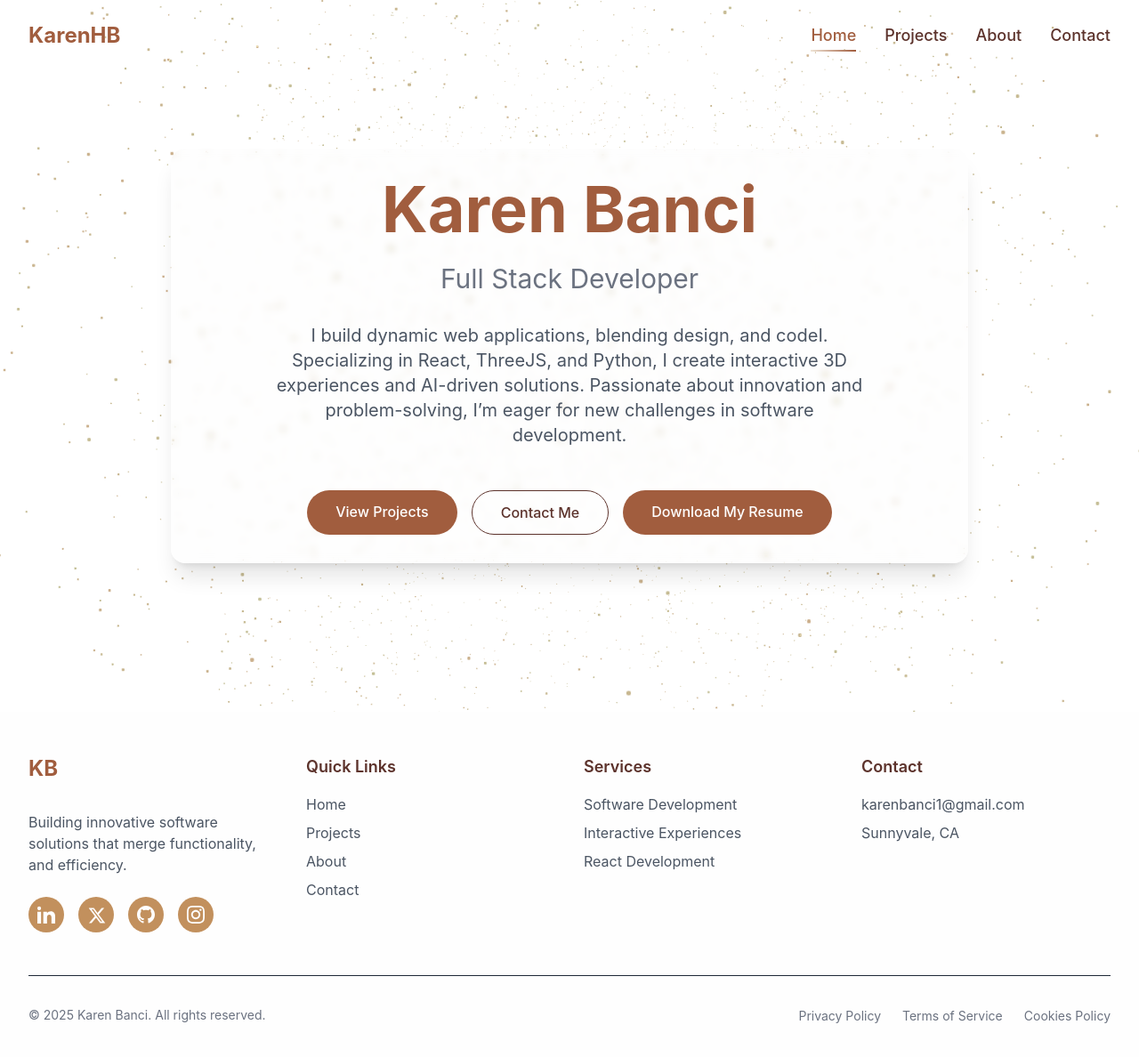
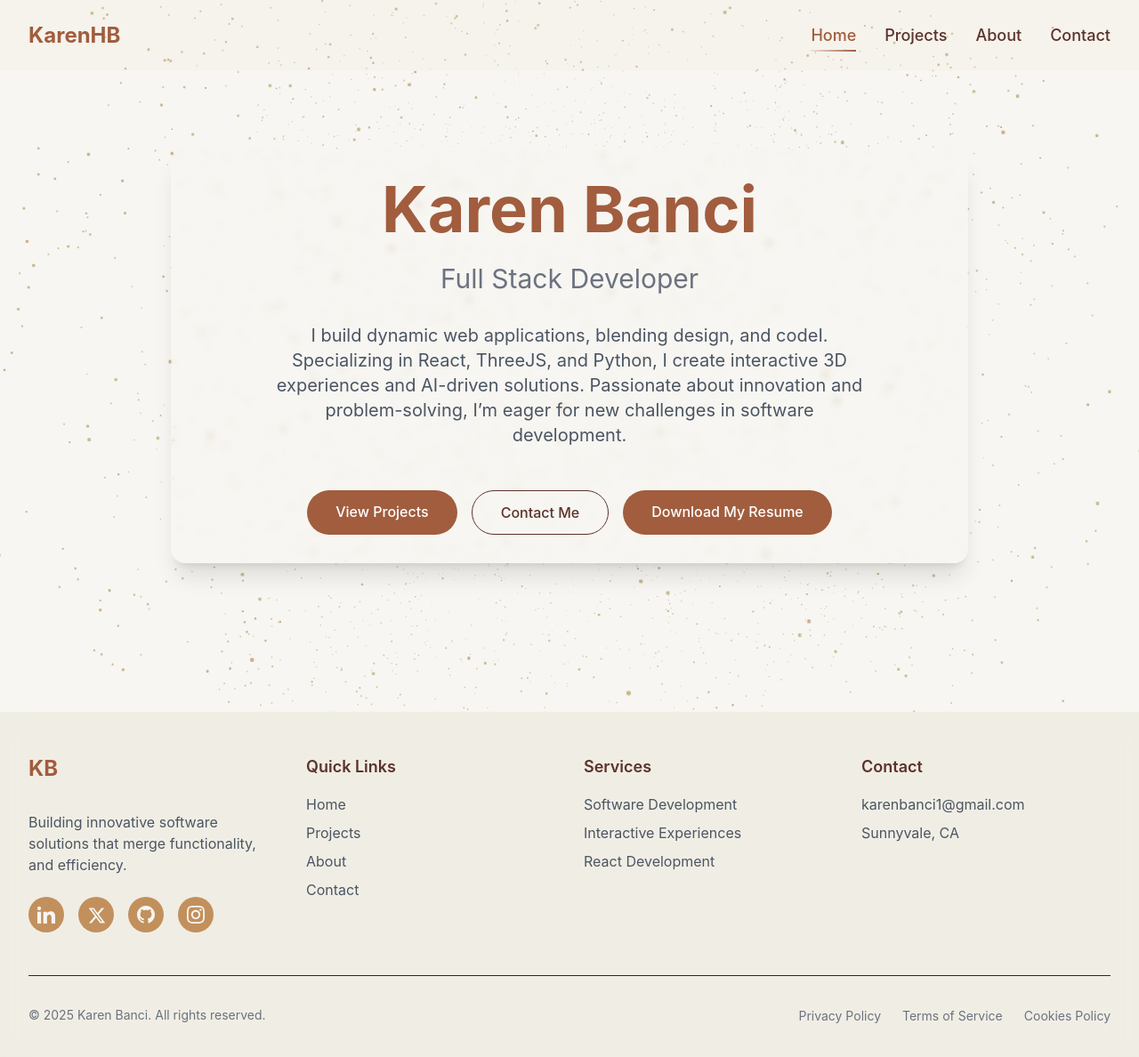
Before and after one commit to karenbanci/karen-website, a React (Create React App) app: page / in a window 1280 px wide. Shown: the top 1188 px of the page at 89% size. Built offline with nearby package versions, Linux system fonts and the light colour scheme; no server answers.

Commit message:
feat: update theme colors across index.html, manifest.json, App.css, Navbar, and Footer components for improved consistency

```diff
--- a/public/index.html
+++ b/public/index.html
@@ -4,7 +4,7 @@
     <meta charset="utf-8" />
     <link rel="icon" href="%PUBLIC_URL%/favicon.ico" />
     <meta name="viewport" content="width=device-width, initial-scale=1" />
-    <meta name="theme-color" content="#000000" />
+    <meta name="theme-color" content="#f9f6f3" />
     <meta
       name="description"
       content="Portfolio website with React Three Fiber - Karen Banci, Software Developer"
--- a/src/App.css
+++ b/src/App.css
@@ -14,7 +14,7 @@
 }
 
 .App-header {
-  background-color: #f0f0f1;
+  background-color: #f9f6f3;
   min-height: 100vh;
   display: flex;
   flex-direction: column;
--- a/src/components/Footer.tsx
+++ b/src/components/Footer.tsx
@@ -4,7 +4,7 @@ export default function Footer() {
   const year = new Date().getFullYear();
 
   return (
-    <footer className="py-12 px-4 md:px-8 relative z-10 backdrop-blur-lg bg-makara-50/10">
+    <footer className="py-12 px-4 md:px-8 relative z-10 backdrop-blur-lg bg-pesto-400/10">
       <div className="container mx-auto">
         <div className="grid grid-cols-1 md:grid-cols-4 gap-8 mb-12">
           <div>
--- a/src/components/Navbar.tsx
+++ b/src/components/Navbar.tsx
@@ -28,8 +28,8 @@ export default function Navbar() {
     <nav
       className={`fixed w-full z-50 transition-all duration-300 ${
         isScrolled || isMenuOpen
-          ? "py-4 backdrop-blur-lg bg-makara-50/10"
-          : "py-6"
+          ? "py-4 backdrop-blur-lg bg-pesto-400/10"
+          : "py-6 bg-pesto-200/10"
       }`}
     >
       <div className="container mx-auto px-4 md:px-8">
--- a/src/index.css
+++ b/src/index.css
@@ -3,20 +3,12 @@
 @tailwind utilities;
 
 :root {
-  --foreground-rgb: 255, 255, 255;
-  --background-start-rgb: 255, 255, 255;
-  --background-end-rgb: 255, 255, 255;
+  --foreground-rgb: 248, 246, 242;
 }
 
 body {
   color: rgb(var(--foreground-rgb));
-  background-color: rgb(var(--background-start-rgb))
-    /* background: linear-gradient(
-      to bottom,
-      rgb(var(--background-start-rgb)),
-      rgb(var(--background-end-rgb))
-    ) */
-    rgb(var(--background-start-rgb));
+  background-color: rgb(248, 246, 242);
   margin: 0;
   font-family: -apple-system, BlinkMacSystemFont, "Segoe UI", "Roboto", "Oxygen",
     "Ubuntu", "Cantarell", "Fira Sans", "Droid Sans", "Helvetica Neue",
--- a/tailwind.config.js
+++ b/tailwind.config.js
@@ -8,6 +8,11 @@ module.exports = {
         "copper-400": "#c2905d",
         "copper-600": "#a15d3e",
         "copper-900": "#5c322b",
+        "pesto-100": "#ece9db",
+        "pesto-200": "#dbd5bb",
+        "pesto-400": "#ada36e",
+        "pesto-600": "#777040",
+        "bone-50": "#f9f6f3",
         "makara-50": "#f4f4f2",
         "makara-100": "#e4e3dd",
       },
```
Also changed, not shown: public/manifest.json.
